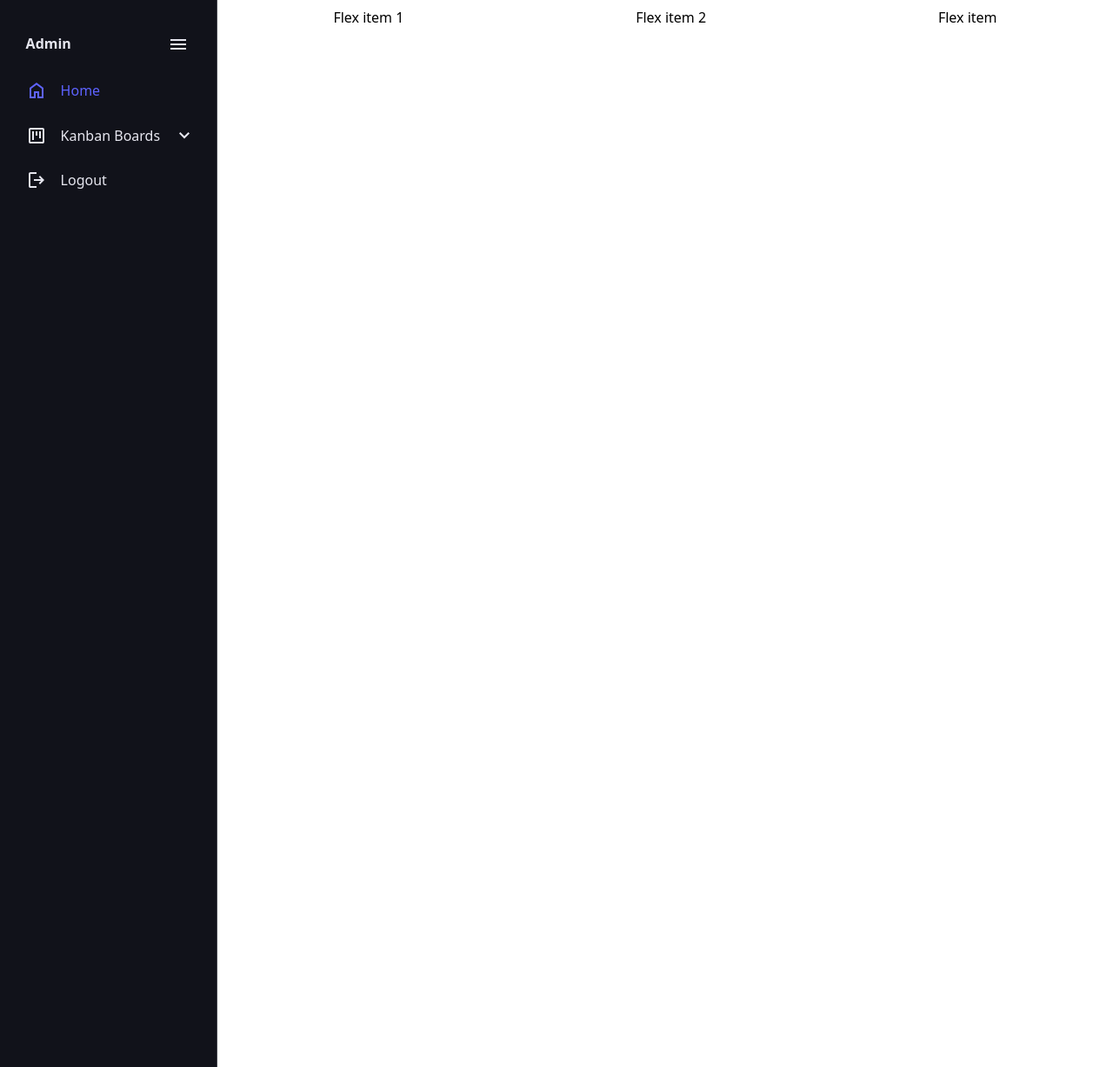
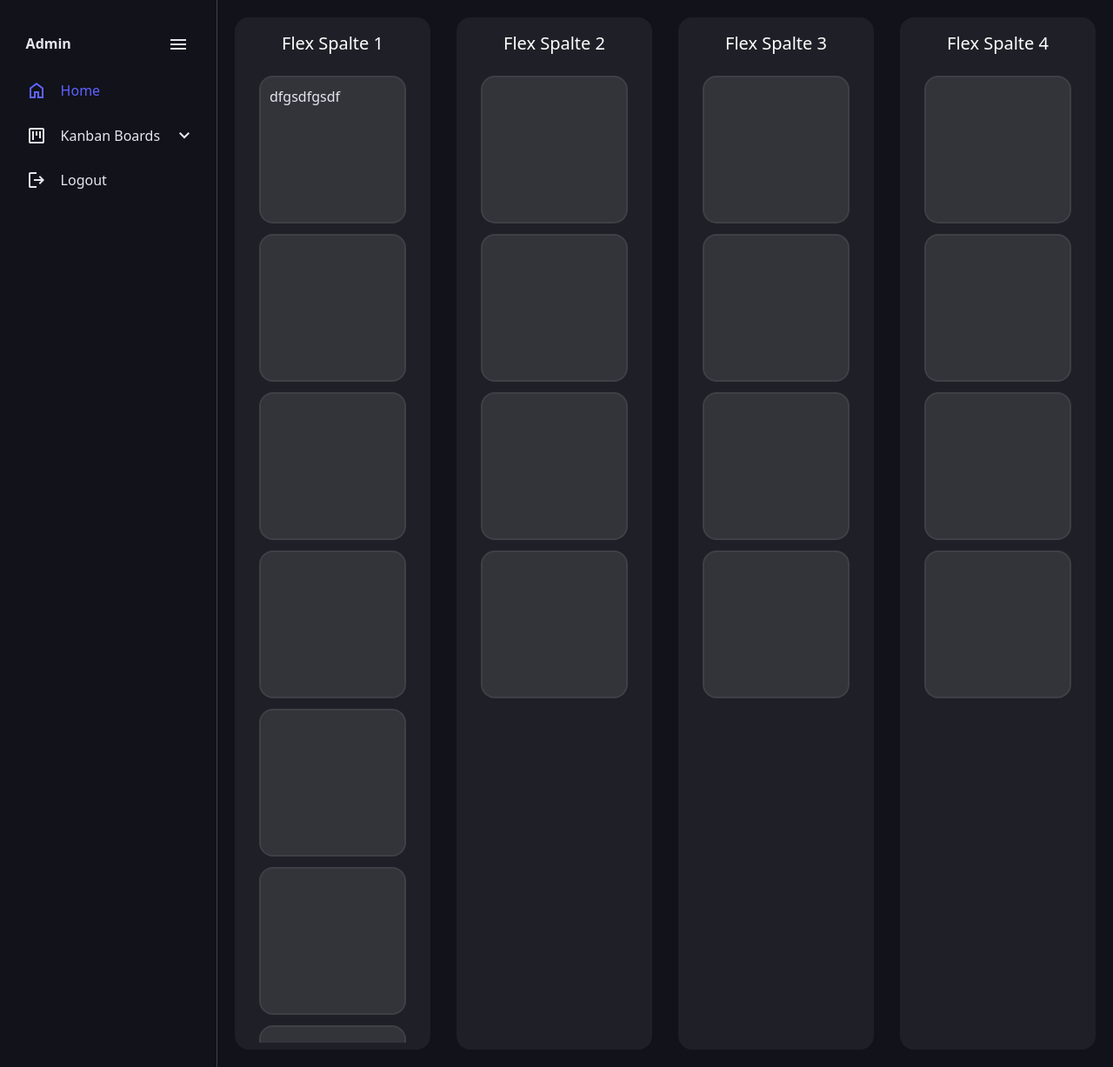
Before and after one commit to Patty1307/CS50W_Final_Project, a Django app: page / in a window 1280 px wide. Shown: the whole page at 87% size. Run offline with Django 5.2, Linux system fonts and the light colour scheme; a user stored in the database is signed in; data comes from the database, SQL or seed files in the repository; both versions use the stored data as it was after the commit.

Commit message:
builded first design of the canban board it self. Next step the cards self and with this template the next step is going to be the back end

```diff
--- a/kanban/static/kanban/board.css
+++ b/kanban/static/kanban/board.css
@@ -1,18 +1,68 @@
+:root{
+--base-clr: #11121a;
+--line-clr: #42434a;
+--hover-clr: #222533;
+--text-clr: #e6e6ef;
+--text-clr-main: #000;
+--accent-clr: #5e63ff;
+--secondary-text-clr: #b0b3c1;
+}
+
+
+html, body {
+  height: 100%;
+}
+
 .kanban {
   display: flex;
-  gap: 1rem;
-  overflow-x: auto;
-  padding: 1rem;
+  gap: 30px;
+  padding: 20px;
+  height: 100vh;
 }
 
-.column {
-  flex: 0 0 320px;      /* feste Spaltenbreite */
+.kanban .kanban-column {
   display: flex;
   flex-direction: column;
-  max-height: calc(100vh - 120px); /* optional */
+  flex: 1 1 0;
+  padding: 0.5rem;
+  background-color: rgba(255,255,255,0.06);
+  border-radius: 16px;
+  min-height: 0;
 }
 
-.column-body {
-  overflow-y: auto;     /* Tasks scrollen in der Spalte */
-  padding-right: .25rem;
+.kanban .kanban-head {
+  flex: 0 0 auto;
+  font-size: 20px;
+  text-align: center;
+  color: #fff;
+  margin: 10px;
 }
+
+.kanban .kanban-card-wrapper {
+  flex: 1 1 auto;
+  min-height: 0;
+  overflow-y: auto;
+  display: flex;
+  flex-direction: column;
+  padding: 0px 20px 20px 20px;
+  gap: 12px;
+  margin-top: 15px;
+}
+
+.kanban .kanban-card {
+  background-color: rgba(255,255,255,0.09);
+  width: 100%;
+  height: auto;
+  min-height: 170px;
+  border-radius: 16px;
+  border: 2px solid rgba(255,255,255,0.06);
+
+}
+
+.kanban .kanan-card-body{
+  display: flex;
+  width: 100%;
+  height: auto;
+  padding: 10px;
+  color: var(--text-clr);
+}
--- a/kanban/static/kanban/menu.css
+++ b/kanban/static/kanban/menu.css
@@ -21,6 +21,9 @@ html{
     line-height: 1.5;
 }
 
+main{
+    background-color: var(--base-clr);
+}
 
 /* Display as grid. First colum is the navigation bar that just take the minimal space as needed (auto)*/
 body{
@@ -43,7 +46,7 @@ body{
     position: sticky;
     top: 0;
     align-self: start;
-    transition: 300ms ease-in-out;
+    transition:  width 300ms ease-in-out, padding 300ms ease-in-out;
     /* when the navigationbar shrinks this look better when this attributes are active*/
     overflow-y: auto;
     overflow-x: hidden;
--- a/kanban/templates/kanban/index.html
+++ b/kanban/templates/kanban/index.html
@@ -1,17 +1,73 @@
 {% extends "kanban/layout.html" %}
-
 {% load static %}
 
 {% block body %}
 
-<div class="d-flex flex-row justify-content-center align-items-stretch" style="width: 100%;">
-  <div class="p-2 flex-grow-1 text-center">Flex item 1</div>
-  <div class="p-2 flex-grow-1 text-center">Flex item 2</div>
-  <div class="p-2 flex-grow-1 text-center">Flex item</div>
+<div class="kanban">
+
+    <div class="kanban-column">
+        <div>
+            <h2 class="kanban-head">Flex Spalte 1</h2>
+        </div>
+
+        <div class="kanban-card-wrapper">
+            <div class="kanban-card">
+                <div class="kanan-card-body">
+                    dfgsdfgsdf
+                </div>
+            </div>
+            <div class="kanban-card"></div>
+            <div class="kanban-card"></div>
+            <div class="kanban-card"></div>
+            <div class="kanban-card"></div>
+            <div class="kanban-card"></div>
+            <div class="kanban-card"></div>
+            <div class="kanban-card"></div>
+        </div>
+    </div>
+
+    <div class="kanban-column">
+        <div>
+            <h2 class="kanban-head">Flex Spalte 2</h2>
+        </div>
+
+        <div class="kanban-card-wrapper">
+            <div class="kanban-card"></div>
+            <div class="kanban-card"></div>
+            <div class="kanban-card"></div>
+            <div class="kanban-card"></div>
+        </div>
+    </div>
+
+    <div class="kanban-column">
+        <div>
+            <h2 class="kanban-head">Flex Spalte 3</h2>
+        </div>
+
+        <div class="kanban-card-wrapper">
+            <div class="kanban-card"></div>
+            <div class="kanban-card"></div>
+            <div class="kanban-card"></div>
+            <div class="kanban-card"></div>
+        </div>
+    </div>
+
+    <div class="kanban-column">
+        <div>
+            <h2 class="kanban-head">Flex Spalte 4</h2>
+        </div>
+
+        <div class="kanban-card-wrapper">
+            <div class="kanban-card"></div>
+            <div class="kanban-card"></div>
+            <div class="kanban-card"></div>
+            <div class="kanban-card"></div>
+        </div>
+    </div>
+
 </div>
 
 {% endblock %}
 
 {% block script %}
-
 {% endblock %}
--- a/kanban/views.py
+++ b/kanban/views.py
@@ -99,16 +99,17 @@ def board_create(request):
                              "created": False
                              }, status=400)
 
-    # Try to create board
-    board, created = Board.objects.get_or_create(
-        owner=request.user,
-        name=board_name
-    )
+    board = Board.objects.create(
+    owner=request.user,
+    name=board_name
+)
+
+
 
     # Give id back an if the board is really created
     return JsonResponse({
         "board_id": board.id,
-        "created": created,
+        "created": True,
     }, status=200)
 
 
```
Also changed, not shown: db.sqlite3.
